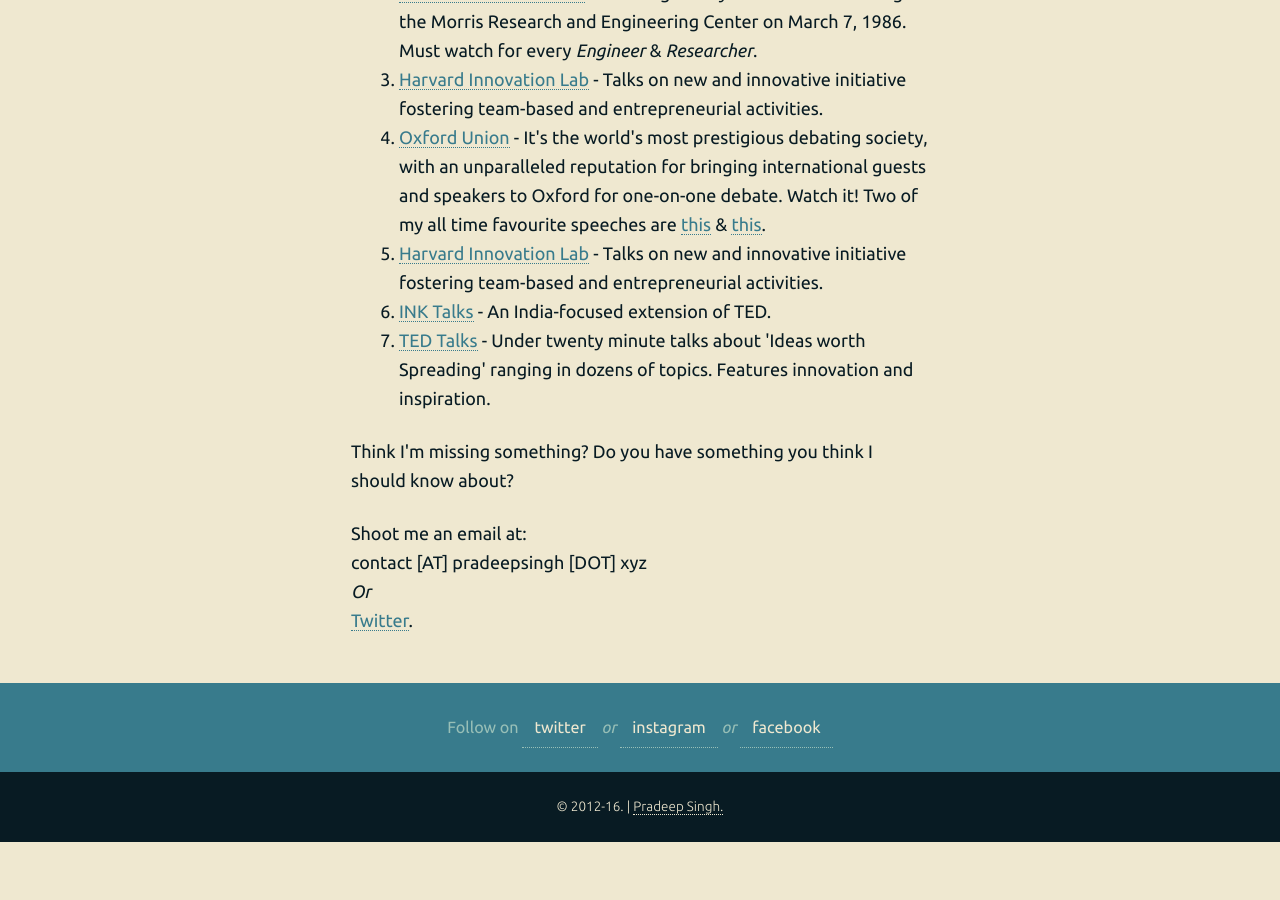
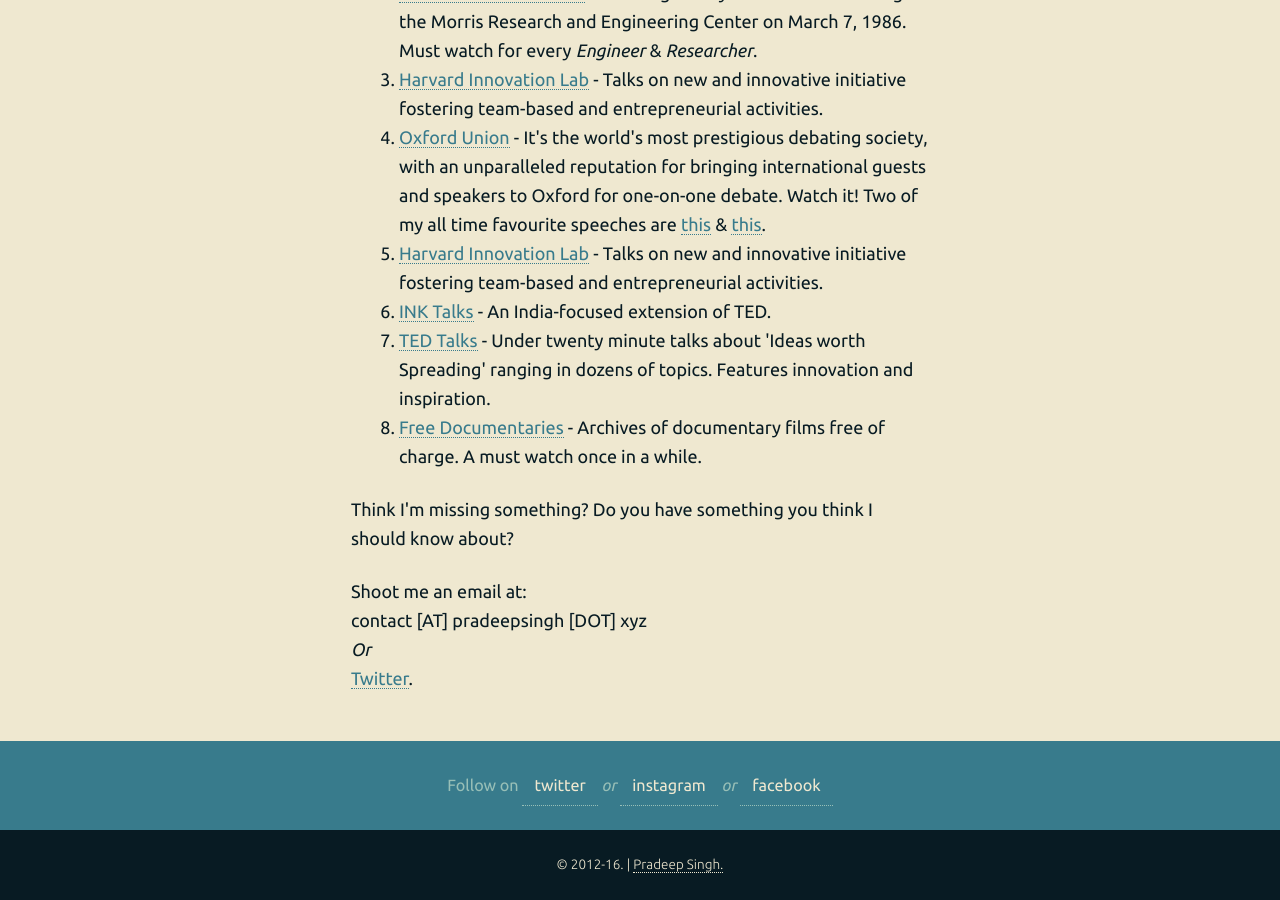
Before and after one commit to 93notes/93notes.github.io, a Jekyll site: the page built from reading.html, in a window 1280 px wide and 900 px high, scrolled down 2611 px. Built offline with Jekyll 4.4.1, drawn with Linux system fonts in a browser that asks for light colours; nearby versions of some CDN libraries; before the commit the page ends 3453 px from its top, so only the background shows below that.

Commit message:
Update reading.html

```diff
--- a/reading.html
+++ b/reading.html
@@ -60,6 +60,7 @@ A list of stuff that's inspiring, informative, and exceptionally helpful in moul
     <li><a href="https://www.youtube.com/user/Harvardilab">Harvard Innovation Lab</a> - Talks on new and innovative initiative fostering team-based and entrepreneurial activities.</li>
     <li><a href="https://www.youtube.com/user/INKtalksDirector">INK Talks</a> - An India-focused extension of TED.</li>
     <li><a href="https://www.youtube.com/user/TEDtalksDirector">TED Talks</a> - Under twenty minute talks about 'Ideas worth Spreading' ranging in dozens of topics. Features innovation and inspiration. </li>
+    <li><a href="https://freedocumentaries.org" target="_blank">Free Documentaries</a> - Archives of documentary films free of charge. A must watch once in a while.</li>
  </ol>
 </p>
 
```
